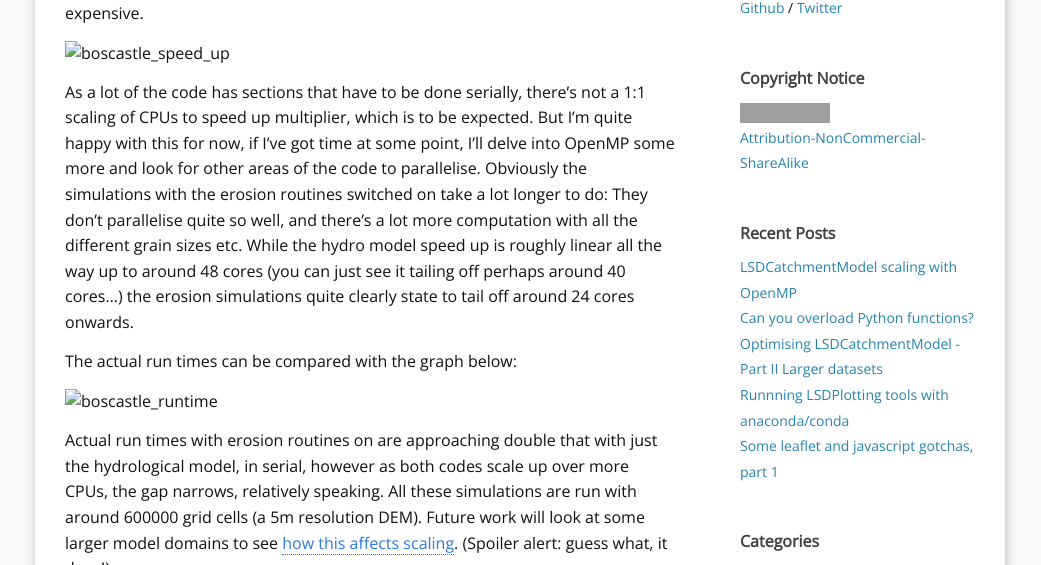
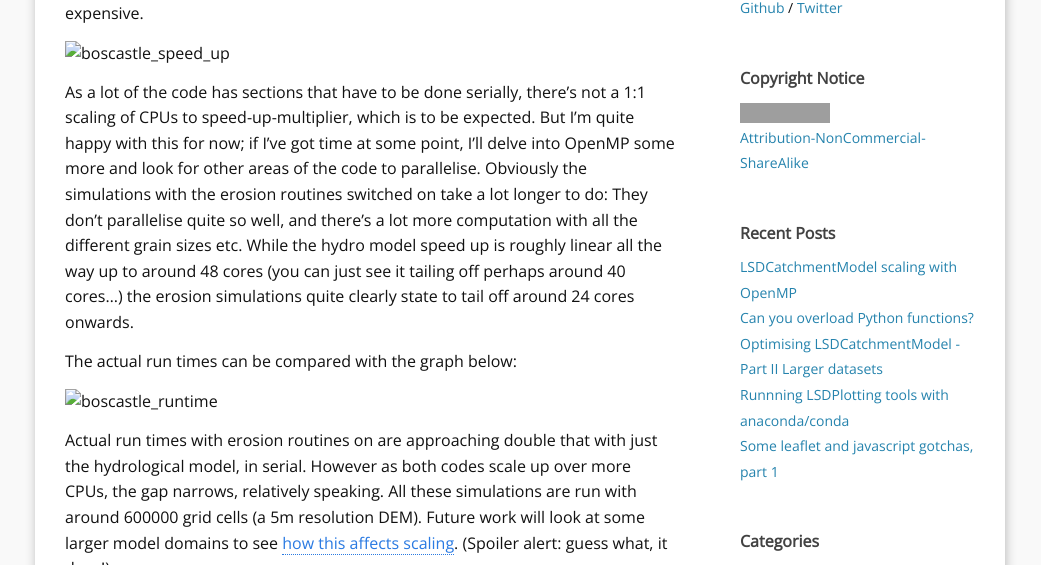
Before and after one commit to LSDtopotools/LSDCodingBlog, a Jekyll site: the page built from _posts/2016-08-05-OpenMP-Catchment-Model-Scaling.markdown, in a window 1280 px wide. Shown: the part 631-1196 px from the top of the page, without its empty margins (120-1161 px from the left). Built offline with Jekyll 4.4.1, drawn with Linux system fonts in a browser that asks for light colours; comment, search, counter and statistics services are not loaded; grey boxes are pictures that could not be loaded.

Commit message:
Update 2016-08-05-OpenMP-Catchment-Model-Scaling.markdown

```diff
--- a/_posts/2016-08-05-OpenMP-Catchment-Model-Scaling.markdown
+++ b/_posts/2016-08-05-OpenMP-Catchment-Model-Scaling.markdown
@@ -10,10 +10,10 @@ The simulation is run with the Boscastle catchment in Cornwall, simulating a flo
 
 ![boscastle_speed_up](images/blog_boscastle.png)
 
-As a lot of the code has sections that have to be done serially, there's not a 1:1 scaling of CPUs to speed up multiplier, which is to be expected. But I'm quite happy with this for now, if I've got time at some point, I'll delve into OpenMP some more and look for other areas of the code to parallelise. Obviously the simulations with the erosion routines switched on take a lot longer to do: They don't parallelise quite so well, and there's a lot more computation with all the different grain sizes etc. While the hydro model speed up is roughly linear all the way up to around 48 cores (you can just see it tailing off perhaps around 40 cores...) the erosion simulations quite clearly state to tail off around 24 cores onwards.
+As a lot of the code has sections that have to be done serially, there's not a 1:1 scaling of CPUs to speed-up-multiplier, which is to be expected. But I'm quite happy with this for now; if I've got time at some point, I'll delve into OpenMP some more and look for other areas of the code to parallelise. Obviously the simulations with the erosion routines switched on take a lot longer to do: They don't parallelise quite so well, and there's a lot more computation with all the different grain sizes etc. While the hydro model speed up is roughly linear all the way up to around 48 cores (you can just see it tailing off perhaps around 40 cores...) the erosion simulations quite clearly state to tail off around 24 cores onwards.
 
 The actual run times can be compared with the graph below:
 
 ![boscastle_runtime](images/blog_boscastle2.png)
 
-Actual run times with erosion routines on are approaching double that with just the hydrological model, in serial, however as both codes scale up over more CPUs, the gap narrows, relatively speaking. All these simulations are run with around 600000 grid cells (a 5m resolution DEM). Future work will look at some larger model domains to see [how this affects scaling]({{ site.baseurl }}{% post_url 2016-07-20-Optimisation-Single-Node-Catchment-Model %}). (Spoiler alert: guess what, it does!)
+Actual run times with erosion routines on are approaching double that with just the hydrological model, in serial. However as both codes scale up over more CPUs, the gap narrows, relatively speaking. All these simulations are run with around 600000 grid cells (a 5m resolution DEM). Future work will look at some larger model domains to see [how this affects scaling]({{ site.baseurl }}{% post_url 2016-07-20-Optimisation-Single-Node-Catchment-Model %}). (Spoiler alert: guess what, it does!)
```
